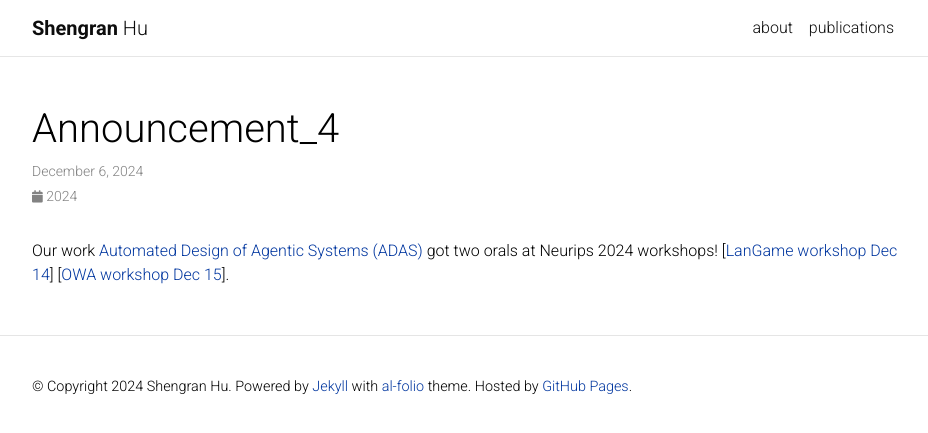
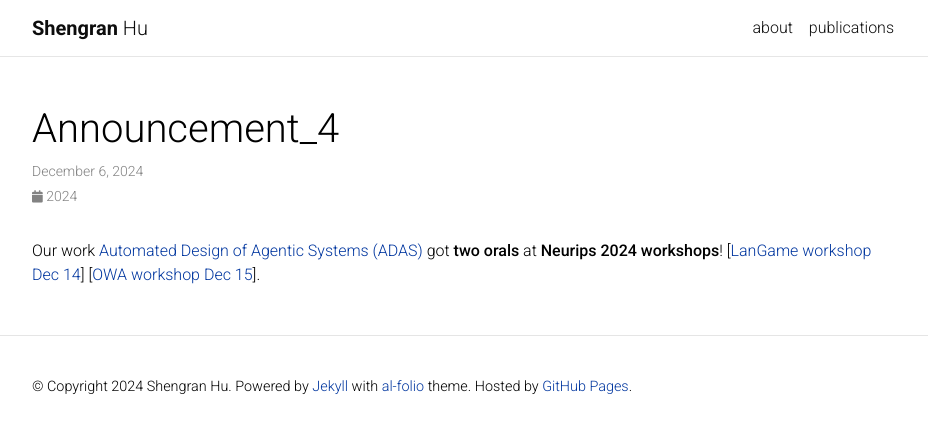
Before and after one commit to ShengranHu/shengranhu.github.io, a Jekyll site: the page built from _news/announcement_4.md, in a window 1280 px wide. Shown: the top 433 px of the page, without its empty margins (173-1101 px from the left). Built offline with Jekyll 4.4.1, drawn with Linux system fonts in a browser that asks for light colours; comment, search, counter and statistics services are not loaded; a style sheet for code colours, icons or effects is not loaded.

```diff
--- a/_news/announcement_4.md
+++ b/_news/announcement_4.md
@@ -5,4 +5,4 @@ inline: true
 related_posts: false
 ---
 
-Our work <a href="https://www.shengranhu.com/ADAS/">Automated Design of Agentic Systems (ADAS)</a> got two orals at Neurips 2024 workshops! [<a href="https://neurips.cc/virtual/2024/106575">LanGame workshop Dec 14</a>] [<a href="https://neurips.cc/virtual/2024/100791">OWA workshop Dec 15</a>].
+Our work <a href="https://www.shengranhu.com/ADAS/">Automated Design of Agentic Systems (ADAS)</a> got **two orals** at **Neurips 2024 workshops**! [<a href="https://neurips.cc/virtual/2024/106575">LanGame workshop Dec 14</a>] [<a href="https://neurips.cc/virtual/2024/100791">OWA workshop Dec 15</a>].
```
